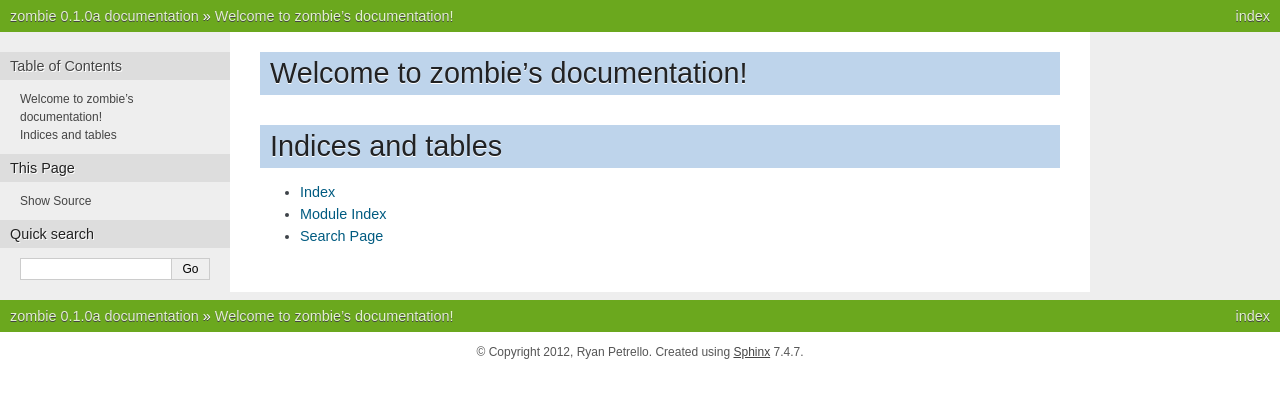
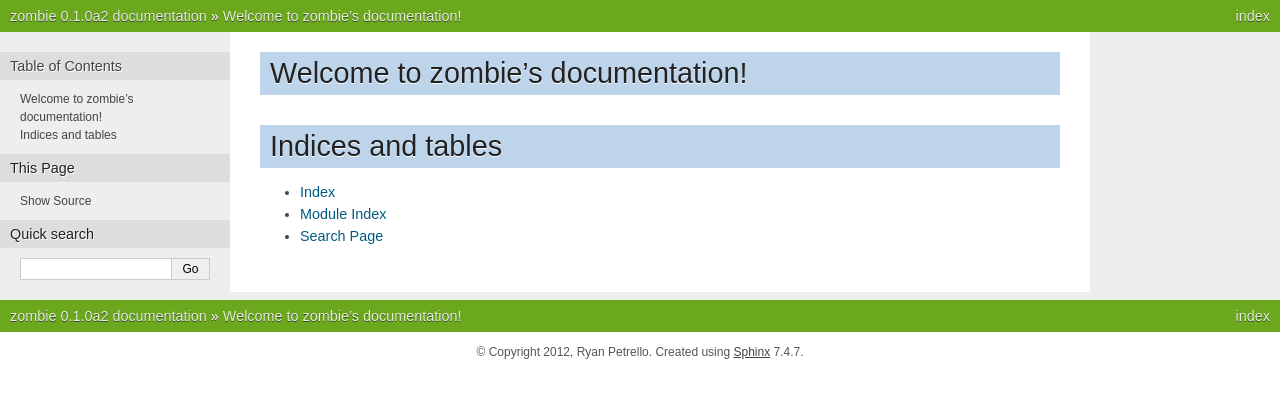
Before and after one commit to ryanpetrello/python-zombie, a Sphinx documentation site: the page built from doc/source/index.rst, in a window 1280 px wide. Shown: the top 398 px of the page. Built offline with Sphinx 7.4.7, drawn with Linux system fonts in a browser that asks for light colours; pages that are not in the unit, such as notebooks, are missing from menus.

Commit message:
Version 0.1.0a2.

```diff
--- a/doc/source/conf.py
+++ b/doc/source/conf.py
@@ -50,7 +50,7 @@ copyright = u'2012, Ryan Petrello'
 # The short X.Y version.
 version = '0.1'
 # The full version, including alpha/beta/rc tags.
-release = '0.1.0a'
+release = '0.1.0a2'
 
 # The language for content autogenerated by Sphinx. Refer to documentation
 # for a list of supported languages.
--- a/zombie/__init__.py
+++ b/zombie/__init__.py
@@ -1,3 +1,3 @@
 from .browser import Browser
 
-__version__ = '0.1.0a'
+__version__ = '0.1.0a2'
```
